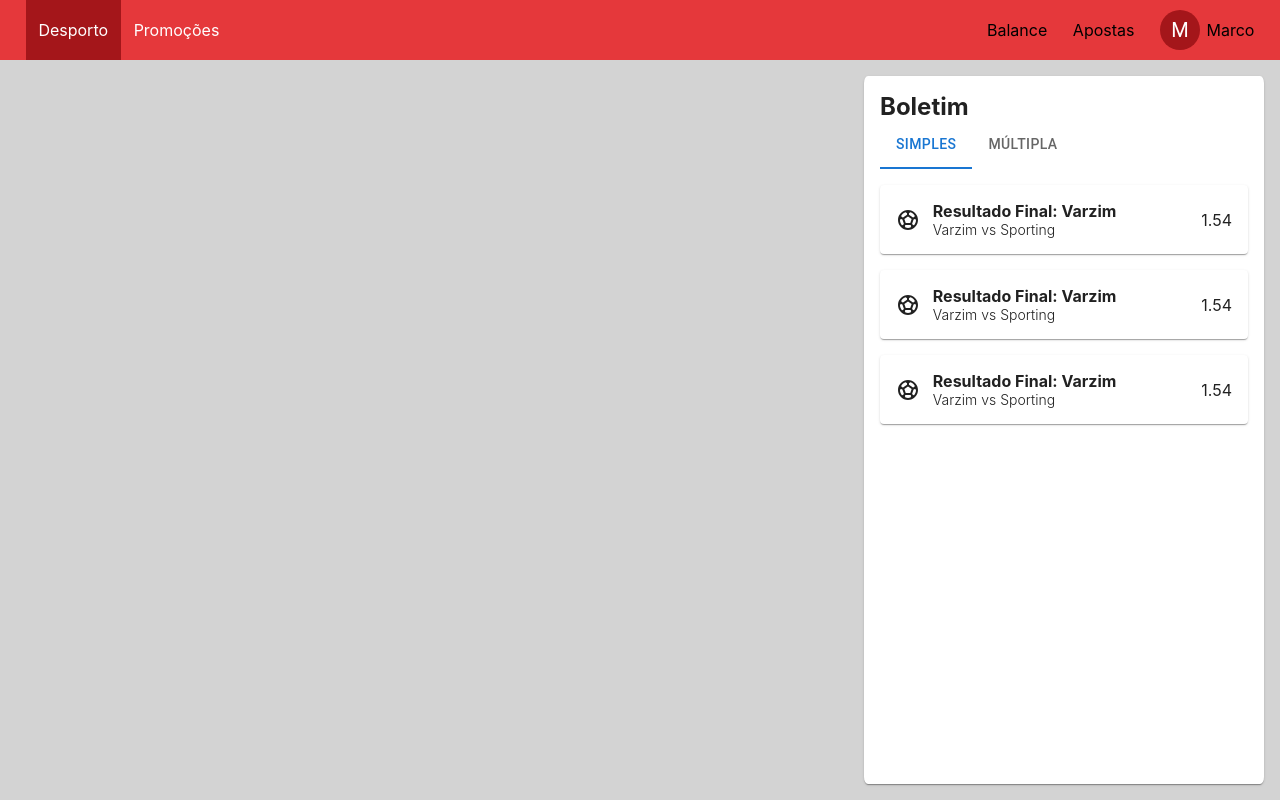
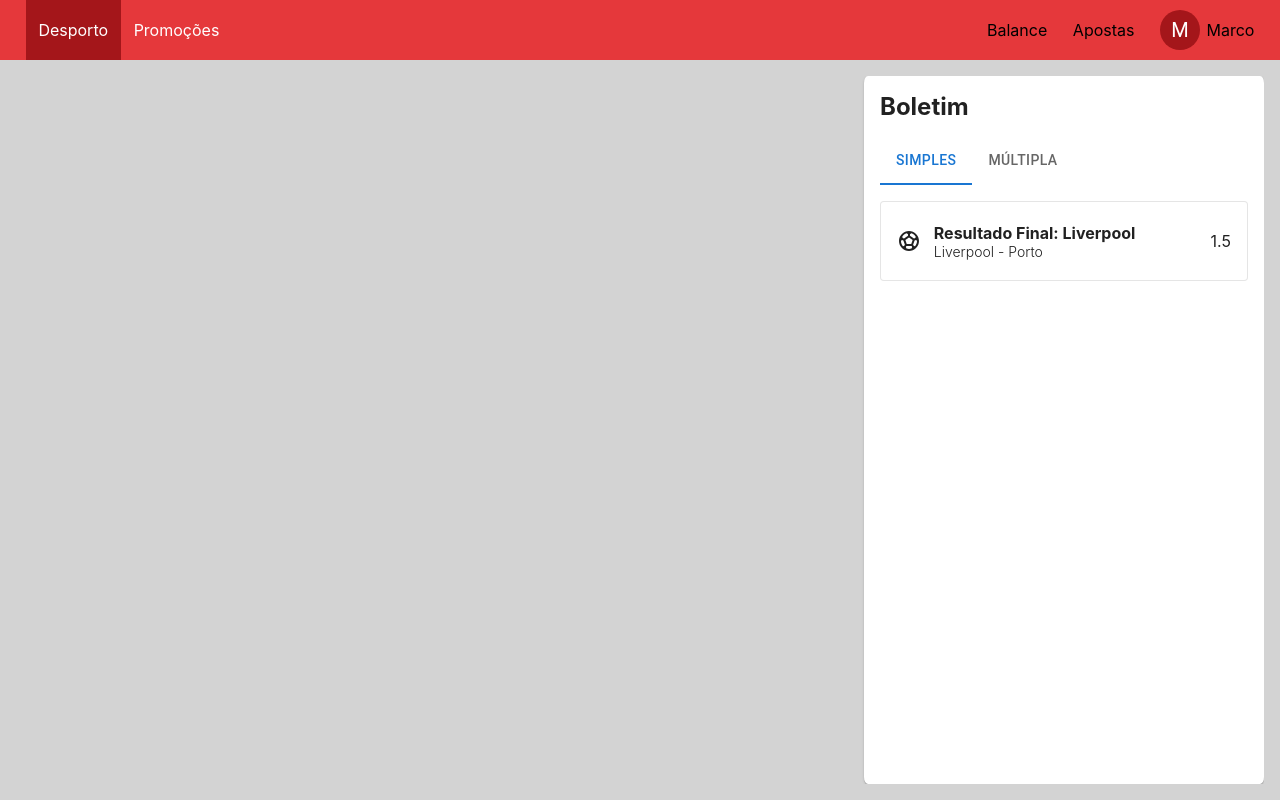
Before and after one commit to gonaloppcc/projetoRAS, a Next.js app in the folder frontend/: page /components in a window 1280 px wide. Built offline with nearby package versions, Linux system fonts and the light colour scheme.

Commit message:
Add feature to add bets to the report card.

```diff
--- a/frontend/package.json
+++ b/frontend/package.json
@@ -23,7 +23,8 @@
         "axios": "^1.1.3",
         "next": "12.3.1",
         "react": "18.2.0",
-        "react-dom": "18.2.0"
+        "react-dom": "18.2.0",
+        "zustand": "^4.1.3"
     },
     "devDependencies": {
         "@types/node": "18.11.0",
--- /dev/null
+++ b/frontend/src/components/Flex/index.tsx
@@ -0,0 +1,35 @@
+import React from 'react';
+import {Property} from 'csstype';
+import FlexDirection = Property.FlexDirection;
+import JustifyContent = Property.JustifyContent;
+import Gap = Property.Gap;
+
+export interface FlexProps {
+    children: React.ReactNode;
+    flexDirection?: FlexDirection;
+    justifyContent?: JustifyContent;
+    gap?: Gap;
+    width?: string;
+    height?: string;
+}
+
+export const Flex = ({
+    children,
+    flexDirection,
+    justifyContent,
+    gap,
+    width,
+    height,
+}: FlexProps) => {
+    const flexStyles = {
+        width: width ?? '100%',
+        height: height ?? '100%',
+        display: 'flex',
+        flexDirection: flexDirection,
+        justifyContent: justifyContent,
+        gap: gap,
+        overflow: 'auto',
+    };
+
+    return <div style={flexStyles}>{children}</div>;
+};
--- a/frontend/src/components/Report/index.tsx
+++ b/frontend/src/components/Report/index.tsx
@@ -1,7 +1,7 @@
 import React, {useState} from 'react';
 import {Card, Tab, Tabs} from '@mui/material';
-import {Box} from '@mui/system';
-import {BETS_CONTAINER_STYLES, REPORT_STYLES} from './styles';
+import {REPORT_STYLES} from './styles';
+import {Flex} from '../Flex';
 
 interface ReportProps {
     children: React.ReactNode;
@@ -23,7 +23,9 @@ export const Report = ({children: bets}: ReportProps) => {
                 <Tab value={0} label="Simples" />
                 <Tab value={1} label="Múltipla" />
             </Tabs>
-            <Box sx={BETS_CONTAINER_STYLES}>{bets}</Box>
+            <Flex flexDirection="column" gap="2vh">
+                {bets}
+            </Flex>
         </Card>
     );
 };
--- a/frontend/src/components/Report/styles.tsx
+++ b/frontend/src/components/Report/styles.tsx
@@ -10,6 +10,7 @@ export const REPORT_STYLES = {
     flexDirection: 'column',
     justifyContent: 'flex-start',
     alignItems: 'flex-start',
+    gap: '2vh',
 };
 
 export const BETS_CONTAINER_STYLES = {
--- a/frontend/src/components/cards/BetCard/index.tsx
+++ b/frontend/src/components/cards/BetCard/index.tsx
@@ -3,6 +3,7 @@ import {Card} from '@mui/material';
 import {Odd} from '../../../types/Event';
 import SportsSoccerIcon from '@mui/icons-material/SportsSoccer';
 import {Box} from '@mui/system';
+import {PALETTE} from '../../../constants/Palette';
 
 export interface BetCardProps {
     odd: Odd;
@@ -15,13 +16,16 @@ export const BetCard = ({odd: {name, price}, event}: BetCardProps) => {
             sx={{
                 padding: '2vh',
                 maxHeight: '100px',
+                minHeight: '80px',
                 display: 'flex',
                 flexDirection: 'row',
                 justifyContent: 'space-between',
                 alignItems: 'center',
                 gap: '5vw',
-                borderColor: 'black',
+                borderStyle: 'solid',
+                borderColor: PALETTE.FADE_BLACK,
                 borderWidth: '1px',
+                boxShadow: 'none',
             }}
         >
             <Box
--- a/frontend/src/components/cards/OddCard/index.tsx
+++ b/frontend/src/components/cards/OddCard/index.tsx
@@ -5,14 +5,15 @@ import {Odd} from '../../../types/Event';
 
 export interface OddCardProps extends Odd {
     selected?: boolean;
+    onClick?: () => void;
 }
 
-export const OddCard = ({name, price, selected}: OddCardProps) => {
+export const OddCard = ({name, price, onClick, selected}: OddCardProps) => {
     const priceFormatted = price.toFixed(2);
 
     // TODO: Implement selected behavior
     return (
-        <Card sx={ODD_CARD_STYLE}>
+        <Card sx={ODD_CARD_STYLE} onClick={onClick}>
             <span
                 style={{
                     // TODO: This should be in a separate file
--- a/frontend/src/constants/Palette.ts
+++ b/frontend/src/constants/Palette.ts
@@ -11,4 +11,5 @@ export const PALETTE = {
     RICH_BLACK: '#0B090A',
     SPECIAL: '#FFCC00',
     SPECIAL_DARK: '#E6B800',
+    FADE_BLACK: 'rgba(0, 0, 0, 0.1)',
 };
--- /dev/null
+++ b/frontend/src/hooks/useReport.ts
@@ -0,0 +1,43 @@
+import create from 'zustand';
+import {Odd} from '../types/Event';
+
+interface BetState {
+    eventId: string;
+    eventName: string;
+    odd: Odd;
+}
+
+interface ReportState {
+    bets: BetState[];
+
+    // Handlers
+    addBet: (bet: BetState) => void;
+    removeBet: (id: string) => void;
+}
+
+const initialBets: BetState[] = [
+    {
+        eventId: '1',
+        eventName: 'Liverpool - Porto',
+        odd: {
+            name: 'Resultado Final: Liverpool',
+            price: 1.5,
+        },
+    },
+];
+
+export const useReport = create<ReportState>((set) => ({
+    bets: initialBets,
+    addBet: (bet) => set((state) => ({bets: [...state.bets, bet]})),
+    removeBet: (id) =>
+        set((state) => {
+            const index = state.bets.findIndex((bet) => bet.eventId === id);
+            if (index === -1) {
+                return {bets: state.bets};
+            }
+            const newBets = [...state.bets];
+            newBets.splice(index, 1);
+
+            return {bets: newBets};
+        }),
+}));
--- a/frontend/src/pages/components.tsx
+++ b/frontend/src/pages/components.tsx
@@ -1,35 +1,24 @@
 import React from 'react';
 import {Report} from '../components/Report';
-import {Box} from '@mui/system';
 import {BetCard} from '../components/cards/BetCard';
+import {Flex} from '../components/Flex';
+import {useReport} from '../hooks/useReport';
 
 const Components = () => {
+    const {bets} = useReport();
+
     return (
-        <Box
-            sx={{
-                height: '100%',
-                width: '100%',
-                display: 'flex',
-                flexDirection: 'row',
-                justifyContent: 'flex-end',
-                gap: '2vw',
-            }}
-        >
+        <Flex flexDirection="row" justifyContent="flex-end" gap="2vw">
             <Report>
-                <BetCard
-                    odd={{name: 'Resultado Final: Varzim', price: 1.54}}
-                    event={'Varzim vs Sporting'}
-                />
-                <BetCard
-                    odd={{name: 'Resultado Final: Varzim', price: 1.54}}
-                    event={'Varzim vs Sporting'}
-                />
-                <BetCard
-                    odd={{name: 'Resultado Final: Varzim', price: 1.54}}
-                    event={'Varzim vs Sporting'}
-                />
+                {bets.map((bet, index) => (
+                    <BetCard
+                        key={index}
+                        /* FIXME Key shouldn't be the index */ odd={bet.odd}
+                        event={bet.eventName}
+                    />
+                ))}
             </Report>
-        </Box>
+        </Flex>
     );
 };
 
```
Also changed, not shown: frontend/src/components/cards/EventCard/index.tsx (+18 -4 lines), frontend/src/pages/index.tsx (+15 -35 lines), frontend/src/store/index.ts (added, +13 -0 lines), 1 other file (tests, documents, lock files or other folders).
